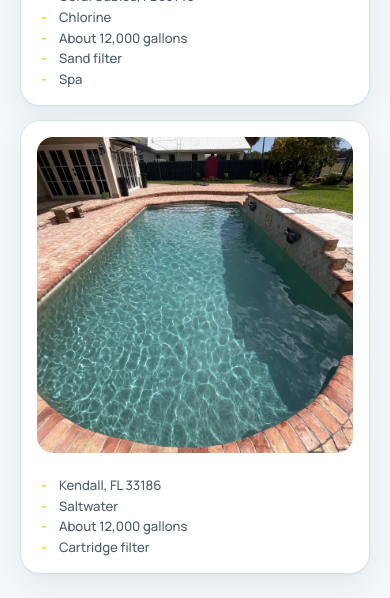
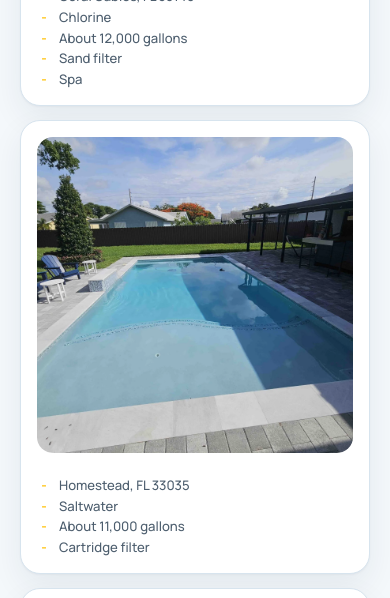
Before and after one commit to pradomanuel95/blueoperator-preview, a plain HTML site: page our-work/index.html in a window 390 px wide. Shown: the part 5900-6498 px from the top of the page. Drawn offline with Linux system fonts and the light colour scheme.

Commit message:
Add weekly serviced-pools gallery with eight route photos
Show a data-driven photo grid below the Our work CTA, led by
Coral Gables 33146 and Homestead 33035, then six more weekly
pools. Desktop uses an even two-column layout so no card sits
alone; mobile stays a single stacked column.

```diff
--- a/assets/weekly/weekly.json
+++ b/assets/weekly/weekly.json
@@ -16,6 +16,20 @@
       "height": 1600
     },
     {
+      "id": "homestead-33035-weekly",
+      "neighborhood": "Homestead",
+      "zip": "33035",
+      "specs": [
+        "Saltwater",
+        "About 11,000 gallons",
+        "Cartridge filter"
+      ],
+      "photo": "weekly-pool-homestead-33035.webp",
+      "alt": "Clear rectangular saltwater pool with a spillover, pavers, and a covered patio in Homestead.",
+      "width": 1600,
+      "height": 1600
+    },
+    {
       "id": "kendall-33186-weekly",
       "neighborhood": "Kendall",
       "zip": "33186",
@@ -28,6 +42,76 @@
       "alt": "Clear oval saltwater pool with brick coping and a raised wall with fountains in Kendall.",
       "width": 1600,
       "height": 1600
+    },
+    {
+      "id": "kendall-33186-b-weekly",
+      "neighborhood": "Kendall",
+      "zip": "33186",
+      "specs": [
+        "Saltwater",
+        "About 8,000 gallons",
+        "Cartridge filter"
+      ],
+      "photo": "weekly-pool-kendall-33186-b.webp",
+      "alt": "Clear rectangular saltwater pool with a white marble deck and a basketball hoop in Kendall.",
+      "width": 1600,
+      "height": 1600
+    },
+    {
+      "id": "kendall-33186-c-weekly",
+      "neighborhood": "Kendall",
+      "zip": "33186",
+      "specs": [
+        "Chlorine",
+        "About 10,500 gallons",
+        "Cartridge filter"
+      ],
+      "photo": "weekly-pool-kendall-33186-c.webp",
+      "alt": "Clear kidney-shaped chlorine pool with a compass-star tile, turtle tiles on the steps, and a brick deck in Kendall.",
+      "width": 1600,
+      "height": 1600
+    },
+    {
+      "id": "coconut-grove-33133-weekly",
+      "neighborhood": "Coconut Grove",
+      "zip": "33133",
+      "specs": [
+        "Chlorine",
+        "About 6,000 gallons",
+        "Sand filter"
+      ],
+      "photo": "weekly-pool-coconut-grove-33133.webp",
+      "alt": "Clear narrow lap-style chlorine pool with a tropical hedge and a suction cleaner in the water in Coconut Grove.",
+      "width": 1600,
+      "height": 1600
+    },
+    {
+      "id": "kendall-33186-d-weekly",
+      "neighborhood": "Kendall",
+      "zip": "33186",
+      "specs": [
+        "Chlorine",
+        "About 12,000 gallons",
+        "Cartridge filter"
+      ],
+      "photo": "weekly-pool-kendall-33186-d.webp",
+      "alt": "Clear freeform chlorine pool with dark tile, a travertine deck, palms, and a suction cleaner in Kendall.",
+      "width": 1600,
+      "height": 1600
+    },
+    {
+      "id": "kendall-33186-e-weekly",
+      "neighborhood": "Kendall",
+      "zip": "33186",
+      "specs": [
+        "Chlorine",
+        "About 11,000 gallons",
+        "Cartridge filter"
+      ],
+      "photo": "weekly-pool-kendall-33186-e.webp",
+      "alt": "Clear kidney-shaped chlorine pool with a white fence and a closed umbrella in Kendall.",
+      "width": 1600,
+      "height": 1600
     }
   ]
 }
--- a/css/site.css
+++ b/css/site.css
@@ -2063,9 +2063,15 @@ a.tel-inline { color: var(--navy); font-weight: 800; text-underline-offset: 3px;
   text-wrap: pretty;
 }
 .serviced-pools-grid {
-  display: grid;
+  display: flex;
+  flex-wrap: wrap;
+  justify-content: center;
   gap: 14px;
-  justify-content: center;
+}
+.serviced-pools-card {
+  flex: 1 1 100%;
+  max-width: 100%;
+  width: 100%;
 }
 .serviced-pools-photo {
   overflow: hidden;
@@ -2079,12 +2085,11 @@ a.tel-inline { color: var(--navy); font-weight: 800; text-underline-offset: 3px;
 }
 @media (min-width: 900px) {
   .serviced-pools { padding: 96px 0; }
-  .serviced-pools-grid {
-    gap: 18px;
-    grid-template-columns: repeat(2, minmax(0, 1fr));
-  }
-  .serviced-pools-grid[data-count="1"] {
-    grid-template-columns: minmax(0, calc((100% - 18px) / 2));
+  .serviced-pools-grid { gap: 18px; }
+  .serviced-pools-card {
+    flex: 0 1 calc((100% - 18px) / 2);
+    width: calc((100% - 18px) / 2);
+    max-width: calc((100% - 18px) / 2);
   }
 }
 @media (max-width: 640px) {
--- a/js/weekly.js
+++ b/js/weekly.js
@@ -1,5 +1,5 @@
 (function () {
-  var DATA_URL = "assets/weekly/weekly.json?v=1811271200";
+  var DATA_URL = "assets/weekly/weekly.json?v=1811271230";
   var IMG_DIR = "assets/weekly/";
   var FALLBACK = [
     {
@@ -13,12 +13,72 @@
       height: 1600
     },
     {
+      id: "homestead-33035-weekly",
+      neighborhood: "Homestead",
+      zip: "33035",
+      specs: ["Saltwater", "About 11,000 gallons", "Cartridge filter"],
+      photo: "weekly-pool-homestead-33035.webp",
+      alt: "Clear rectangular saltwater pool with a spillover, pavers, and a covered patio in Homestead.",
+      width: 1600,
+      height: 1600
+    },
+    {
       id: "kendall-33186-weekly",
       neighborhood: "Kendall",
       zip: "33186",
       specs: ["Saltwater", "About 12,000 gallons", "Cartridge filter"],
       photo: "weekly-pool-kendall-33186.webp",
       alt: "Clear oval saltwater pool with brick coping and a raised wall with fountains in Kendall.",
+      width: 1600,
+      height: 1600
+    },
+    {
+      id: "kendall-33186-b-weekly",
+      neighborhood: "Kendall",
+      zip: "33186",
+      specs: ["Saltwater", "About 8,000 gallons", "Cartridge filter"],
+      photo: "weekly-pool-kendall-33186-b.webp",
+      alt: "Clear rectangular saltwater pool with a white marble deck and a basketball hoop in Kendall.",
+      width: 1600,
+      height: 1600
+    },
+    {
+      id: "kendall-33186-c-weekly",
+      neighborhood: "Kendall",
+      zip: "33186",
+      specs: ["Chlorine", "About 10,500 gallons", "Cartridge filter"],
+      photo: "weekly-pool-kendall-33186-c.webp",
+      alt: "Clear kidney-shaped chlorine pool with a compass-star tile, turtle tiles on the steps, and a brick deck in Kendall.",
+      width: 1600,
+      height: 1600
+    },
+    {
+      id: "coconut-grove-33133-weekly",
+      neighborhood: "Coconut Grove",
+      zip: "33133",
+      specs: ["Chlorine", "About 6,000 gallons", "Sand filter"],
+      photo: "weekly-pool-coconut-grove-33133.webp",
+      alt: "Clear narrow lap-style chlorine pool with a tropical hedge and a suction cleaner in the water in Coconut Grove.",
+      width: 1600,
+      height: 1600
+    },
+    {
+      id: "kendall-33186-d-weekly",
+      neighborhood: "Kendall",
+      zip: "33186",
+      specs: ["Chlorine", "About 12,000 gallons", "Cartridge filter"],
+      photo: "weekly-pool-kendall-33186-d.webp",
+      alt: "Clear freeform chlorine pool with dark tile, a travertine deck, palms, and a suction cleaner in Kendall.",
+      width: 1600,
+      height: 1600
+    },
+    {
+      id: "kendall-33186-e-weekly",
+      neighborhood: "Kendall",
+      zip: "33186",
+      specs: ["Chlorine", "About 11,000 gallons", "Cartridge filter"],
+      photo: "weekly-pool-kendall-33186-e.webp",
+      alt: "Clear kidney-shaped chlorine pool with a white fence and a closed umbrella in Kendall.",
       width: 1600,
       height: 1600
     }
--- a/our-work/index.html
+++ b/our-work/index.html
@@ -19,7 +19,7 @@
   <link rel="preconnect" href="https://fonts.googleapis.com">
   <link rel="preconnect" href="https://fonts.gstatic.com" crossorigin>
   <link href="https://fonts.googleapis.com/css2?family=Plus+Jakarta+Sans:ital,wght@0,500;0,600;0,700;0,800;1,600&family=Manrope:wght@400;500;600;700;800&display=swap" rel="stylesheet">
-  <link rel="stylesheet" href="../css/site.css?v=1811271155">
+  <link rel="stylesheet" href="../css/site.css?v=1811271230">
   <script>document.documentElement.classList.add("js");</script>
   <script type="application/ld+json">
   {"@context":"https://schema.org","@graph":[{"@type":"WebPage","@id":"https://www.blueoperatorpool.com/our-work#webpage","url":"https://www.blueoperatorpool.com/our-work","name":"Our Work | Pool Cleanups in Miami-Dade | Blue Operator","description":"Before and after photos of real pools we’ve brought back across Miami-Dade, photographed by our team.","inLanguage":"en-US","isPartOf":{"@id":"https://www.blueoperatorpool.com/#website"},"about":{"@id":"https://www.blueoperatorpool.com/#business"},"breadcrumb":{"@id":"https://www.blueoperatorpool.com/our-work#breadcrumb"}},{"@type":"BreadcrumbList","@id":"https://www.blueoperatorpool.com/our-work#breadcrumb","itemListElement":[{"@type":"ListItem","position":1,"name":"Home","item":"https://www.blueoperatorpool.com/"},{"@type":"ListItem","position":2,"name":"Our work","item":"https://www.blueoperatorpool.com/our-work"}]}]}
@@ -94,7 +94,7 @@
   <section class="serviced-pools" id="serviced-pools" aria-labelledby="serviced-pools-title" data-reveal>
     <div class="wrap">
       <h2 id="serviced-pools-title">Pools we keep clean every week</h2>
-      <div class="serviced-pools-grid" id="serviced-pools-grid" data-src="../assets/weekly/weekly.json?v=1811271200" data-img-dir="../assets/weekly/"></div>
+      <div class="serviced-pools-grid" id="serviced-pools-grid" data-src="../assets/weekly/weekly.json?v=1811271230" data-img-dir="../assets/weekly/"></div>
     </div>
   </section>
 <div class="sticky-contact">
@@ -156,7 +156,7 @@
 </footer>
 <script src="../js/site.js?v=1811221400" defer></script>
 <script src="../js/jobs.js?v=1811271140" defer></script>
-<script src="../js/weekly.js?v=1811271200" defer></script>
+<script src="../js/weekly.js?v=1811271230" defer></script>
 
 </div>
 </body>
```
Also changed, not shown: assets/weekly/weekly-pool-coconut-grove-33133.webp (added), assets/weekly/weekly-pool-homestead-33035.webp (added), assets/weekly/weekly-pool-kendall-33186-b.webp (added), assets/weekly/weekly-pool-kendall-33186-c.webp (added), assets/weekly/weekly-pool-kendall-33186-d.webp (added), assets/weekly/weekly-pool-kendall-33186-e.webp (added).
